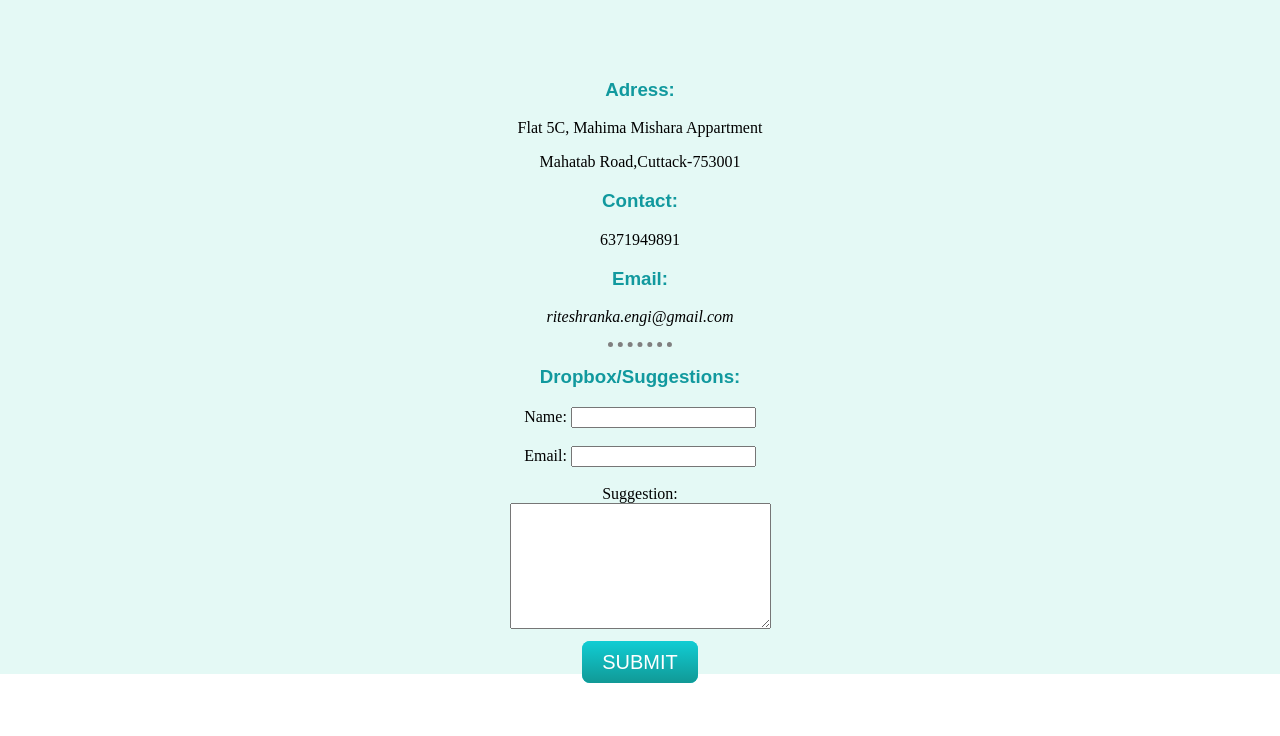
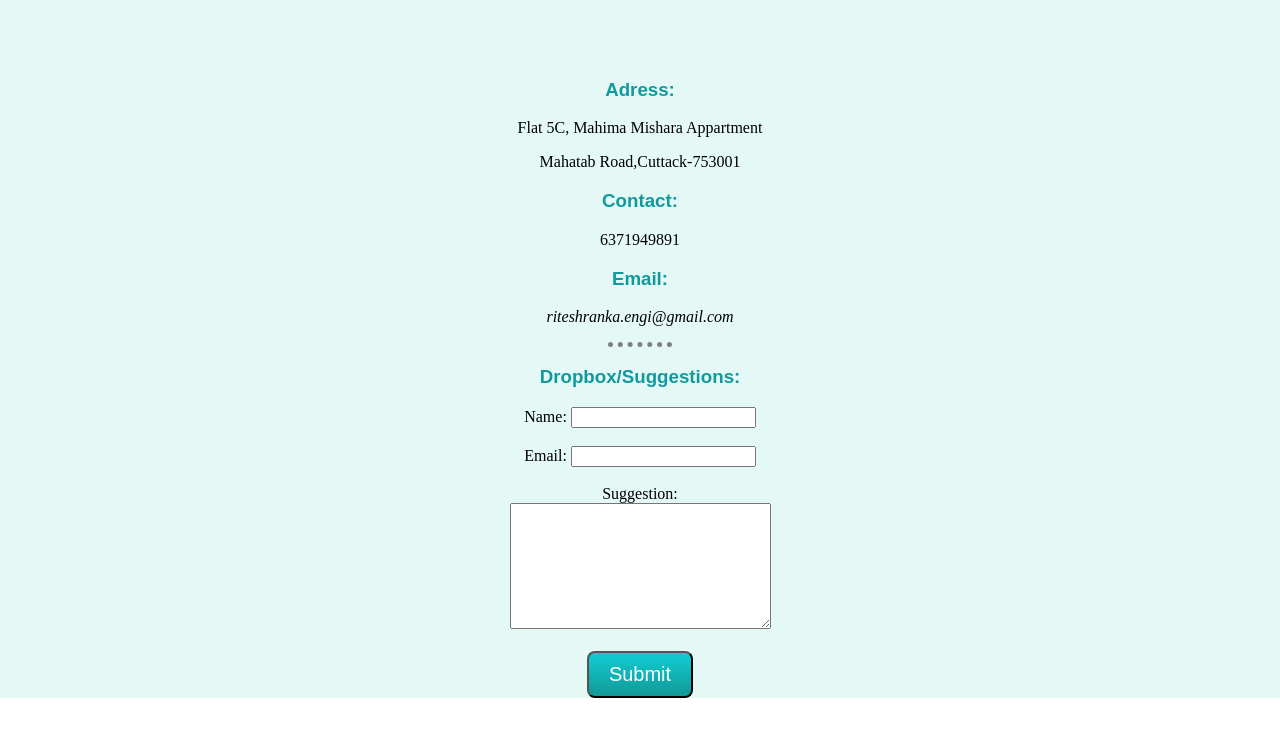
Before and after one commit to ritesh-ranka/cv2, a plain HTML site: page contact_me.html in a window 1280 px wide. Drawn offline with Linux system fonts and the light colour scheme.

Commit message:
contact updated
changes made to the button

```diff
--- a/contact_me.html
+++ b/contact_me.html
@@ -23,7 +23,7 @@
       <input type="email" name="Email" value=""><br><br>
       <label for="">Suggestion:</label><br>
       <textarea name="Message" rows="8" cols="30"></textarea><br><br>
-      <a class="btn" href="mailto:riteshranka.engi@gmail.com">SUBMIT</a>
+      <input class="btn" type="submit" name="">
     </form>
   </div>
   </body>
```
